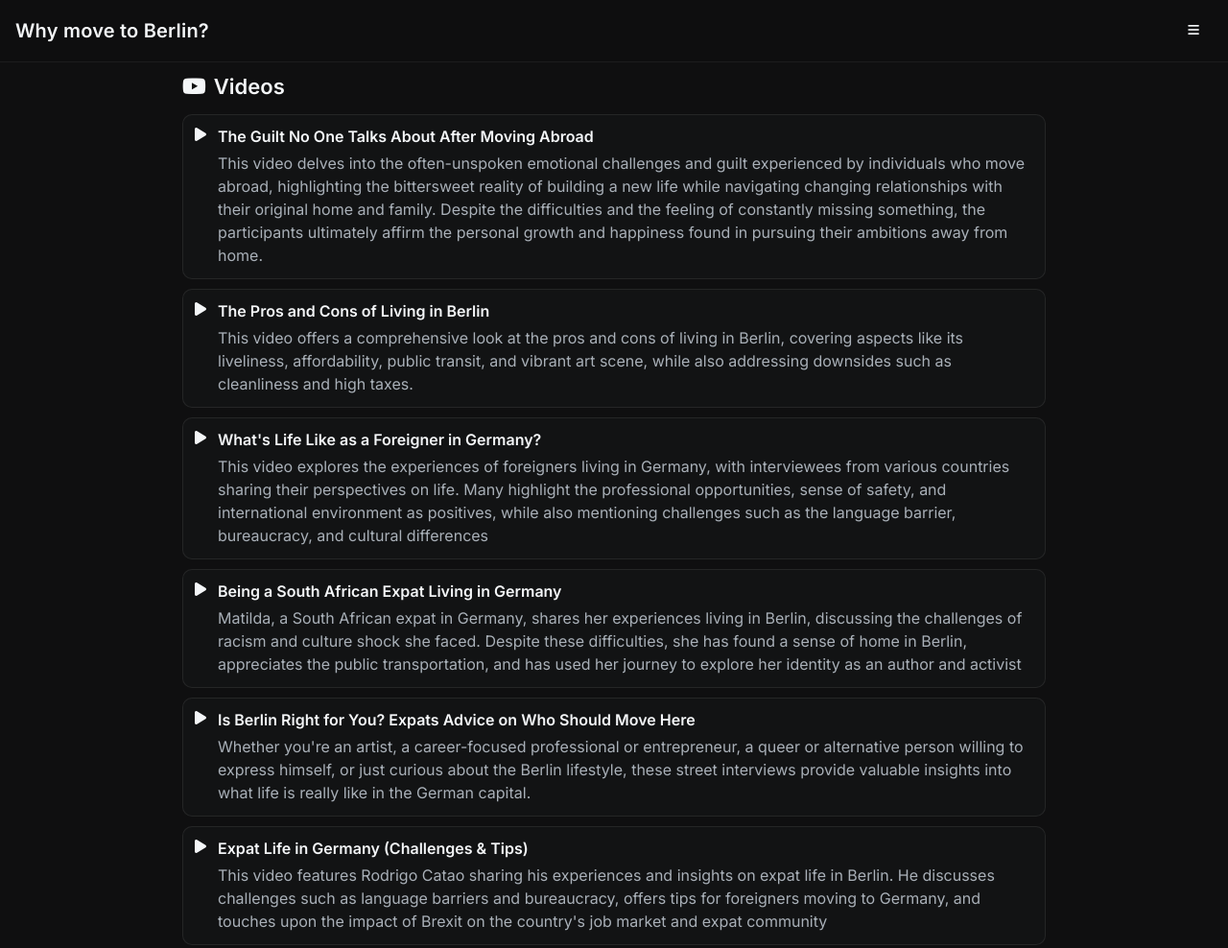
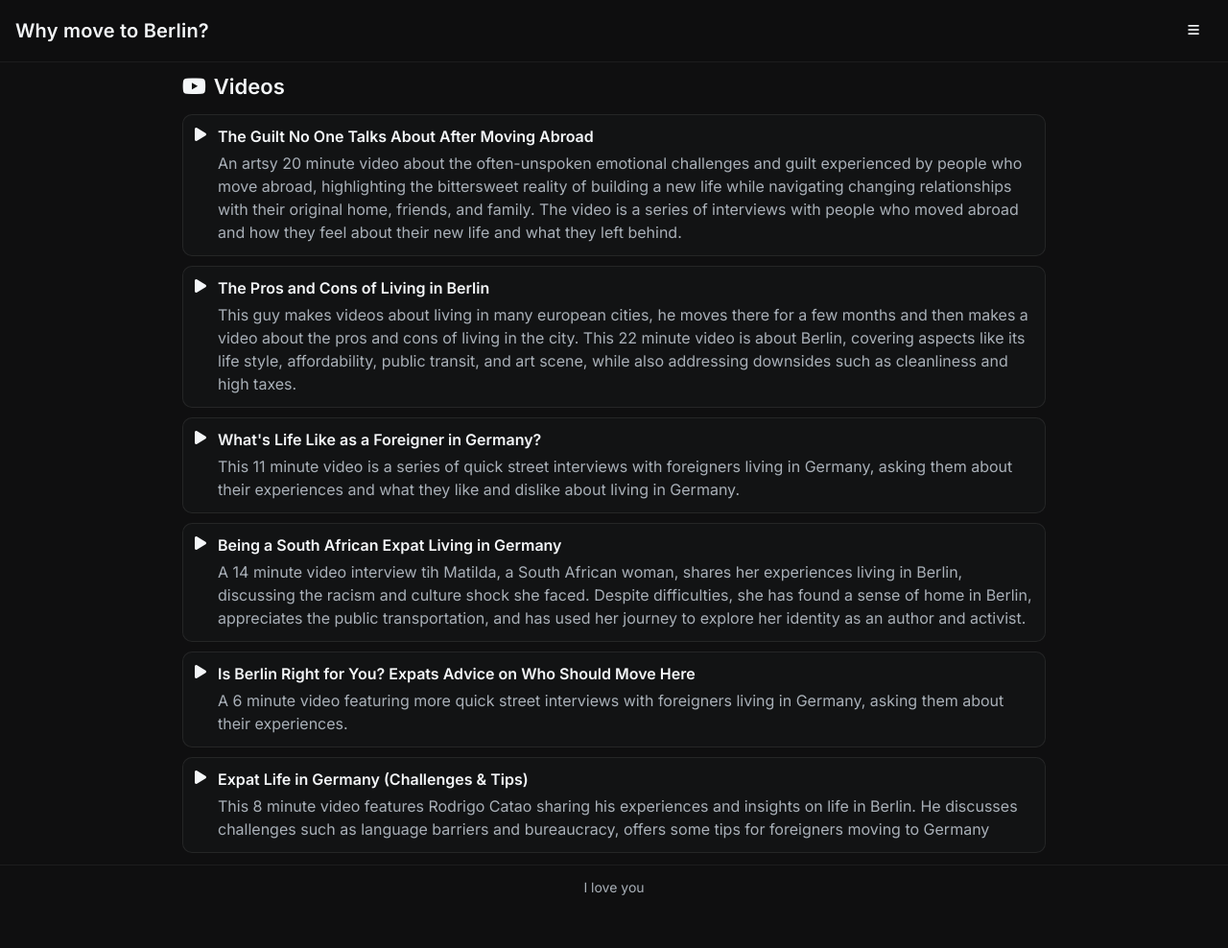
Before and after one commit to ziggi24/whymove, a plain HTML site: page videos.html in a window 1280 px wide. Shown: the top 988 px of the page at 96% size. After the commit the page ends 951 px from the top, so only its background shows below. Drawn offline with Linux system fonts and the light colour scheme.

Commit message:
Refactor file structure: Move styles.css, nav.js, script.js, scenarios.js, and videos.js to a new 'scripts' directory. Update references in index.html, scenarios.html, and videos.html accordingly.

```diff
--- /dev/null
+++ b/data/videos.json
@@ -0,0 +1,32 @@
+[
+    {
+      "link": "https://www.youtube.com/watch?v=mV0WcD1AgwU",
+      "title": "The Guilt No One Talks About After Moving Abroad",
+      "description": "An artsy 20 minute video about the often-unspoken emotional challenges and guilt experienced by people who move abroad, highlighting the bittersweet reality of building a new life while navigating changing relationships with their original home, friends, and family. The video is a series of interviews with people who moved abroad and how they feel about their new life and what they left behind."
+    },
+    {
+      "link": "https://www.youtube.com/watch?v=N1DGHuNcFDc",
+      "title": "The Pros and Cons of Living in Berlin",
+      "description": "This guy makes videos about living in many european cities, he moves there for a few months and then makes a video about the pros and cons of living in the city. This 22 minute video is about Berlin, covering aspects like its life style, affordability, public transit, and art scene, while also addressing downsides such as cleanliness and high taxes."
+    },
+    {
+      "link": "https://www.youtube.com/watch?v=_F_cfWJh2CA",
+      "title": "What's Life Like as a Foreigner in Germany?",
+      "description": "This 11 minute video is a series of quick street interviews with foreigners living in Germany, asking them about their experiences and what they like and dislike about living in Germany."
+    },
+    {
+      "link": "https://www.youtube.com/watch?v=RyZ_qXgjj2g",
+      "title": "Being a South African Expat Living in Germany",
+      "description": "A 14 minute video interview tih Matilda, a South African woman, shares her experiences living in Berlin, discussing the racism and culture shock she faced. Despite  difficulties, she has found a sense of home in Berlin, appreciates the public transportation, and has used her journey to explore her identity as an author and activist."
+    },
+    {
+      "link": "https://www.youtube.com/watch?v=eKpMauGeoIU",
+      "title": "Is Berlin Right for You? Expats Advice on Who Should Move Here",
+      "description": "A 6 minute video featuring more quick street interviews with foreigners living in Germany, asking them about their experiences."
+    },
+    {
+      "link": "https://www.youtube.com/watch?v=6YN6uCZ0arM",
+      "title": "Expat Life in Germany (Challenges & Tips)",
+      "description": "This 8 minute video features Rodrigo Catao sharing his experiences and insights on life in Berlin. He discusses challenges such as language barriers and bureaucracy, offers some tips for foreigners moving to Germany"
+    }
+  ]
--- a/scenarios.js
+++ b/scripts/scenarios.js
@@ -120,7 +120,7 @@
   });
 
   // Load scenarios JSON and flatten all parts into a single array of scenarios
-  fetch("./scenarios.json")
+  fetch("./data/scenarios.json")
     .then((r) => r.json())
     .then((data) => {
       scenarios = data?.relocationPlan?.parts || [];
--- a/videos.js
+++ b/scripts/videos.js
@@ -11,7 +11,7 @@
       .replace(/'/g, '&#039;');
   }
 
-  fetch('./videos.json')
+  fetch('./data/videos.json')
     .then((r) => r.json())
     .then((videos) => {
       listEl.innerHTML = '';
--- a/videos.html
+++ b/videos.html
@@ -8,7 +8,7 @@
     <link rel="preconnect" href="https://fonts.googleapis.com" />
     <link href="https://fonts.googleapis.com/css2?family=Inter:wght@400;600&display=swap" rel="stylesheet" />
     <link rel="stylesheet" href="https://cdnjs.cloudflare.com/ajax/libs/font-awesome/6.5.2/css/all.min.css" crossorigin="anonymous" referrerpolicy="no-referrer" />
-    <link rel="stylesheet" href="./styles.css" />
+    <link rel="stylesheet" href="./styles/styles.css" />
   </head>
   <body>
     <header class="site-header">
@@ -34,7 +34,7 @@
 
     <footer class="site-footer">I love you</footer>
 
-    <script src="./nav.js" defer></script>
-    <script src="./videos.js" defer></script>
+    <script src="./scripts/nav.js" defer></script>
+    <script src="./scripts/videos.js" defer></script>
   </body>
   </html>
--- a/videos.json
+++ /dev/null
@@ -1,32 +0,0 @@
-[
-    {
-      "link": "https://www.youtube.com/watch?v=mV0WcD1AgwU",
-      "title": "The Guilt No One Talks About After Moving Abroad",
-      "description": "This video delves into the often-unspoken emotional challenges and guilt experienced by individuals who move abroad, highlighting the bittersweet reality of building a new life while navigating changing relationships with their original home and family. Despite the difficulties and the feeling of constantly missing something, the participants ultimately affirm the personal growth and happiness found in pursuing their ambitions away from home."
-    },
-    {
-      "link": "https://www.youtube.com/watch?v=N1DGHuNcFDc",
-      "title": "The Pros and Cons of Living in Berlin",
-      "description": "This video offers a comprehensive look at the pros and cons of living in Berlin, covering aspects like its liveliness, affordability, public transit, and vibrant art scene, while also addressing downsides such as cleanliness and high taxes."
-    },
-    {
-      "link": "https://www.youtube.com/watch?v=_F_cfWJh2CA",
-      "title": "What's Life Like as a Foreigner in Germany?",
-      "description": "This video explores the experiences of foreigners living in Germany, with interviewees from various countries sharing their perspectives on life. Many highlight the professional opportunities, sense of safety, and international environment as positives, while also mentioning challenges such as the language barrier, bureaucracy, and cultural differences"
-    },
-    {
-      "link": "https://www.youtube.com/watch?v=RyZ_qXgjj2g",
-      "title": "Being a South African Expat Living in Germany",
-      "description": "Matilda, a South African expat in Germany, shares her experiences living in Berlin, discussing the challenges of racism and culture shock she faced. Despite these difficulties, she has found a sense of home in Berlin, appreciates the public transportation, and has used her journey to explore her identity as an author and activist"
-    },
-    {
-      "link": "https://www.youtube.com/watch?v=eKpMauGeoIU",
-      "title": "Is Berlin Right for You? Expats Advice on Who Should Move Here",
-      "description": "Whether you're an artist, a career-focused professional or entrepreneur, a queer or alternative person willing to express himself, or just curious about the Berlin lifestyle, these street interviews provide valuable insights into what life is really like in the German capital."
-    },
-    {
-      "link": "https://www.youtube.com/watch?v=6YN6uCZ0arM",
-      "title": "Expat Life in Germany (Challenges & Tips)",
-      "description": "This video features Rodrigo Catao sharing his experiences and insights on expat life in Berlin. He discusses challenges such as language barriers and bureaucracy, offers tips for foreigners moving to Germany, and touches upon the impact of Brexit on the country's job market and expat community"
-    }
-  ]
```
Also changed, not shown: index.html (+3 -3 lines), scenarios.html (+3 -3 lines), data/scenarios.json (renamed from scenarios.json), scripts/nav.js (renamed from nav.js), scripts/script.js (renamed from script.js), styles/styles.css (renamed from styles.css).
